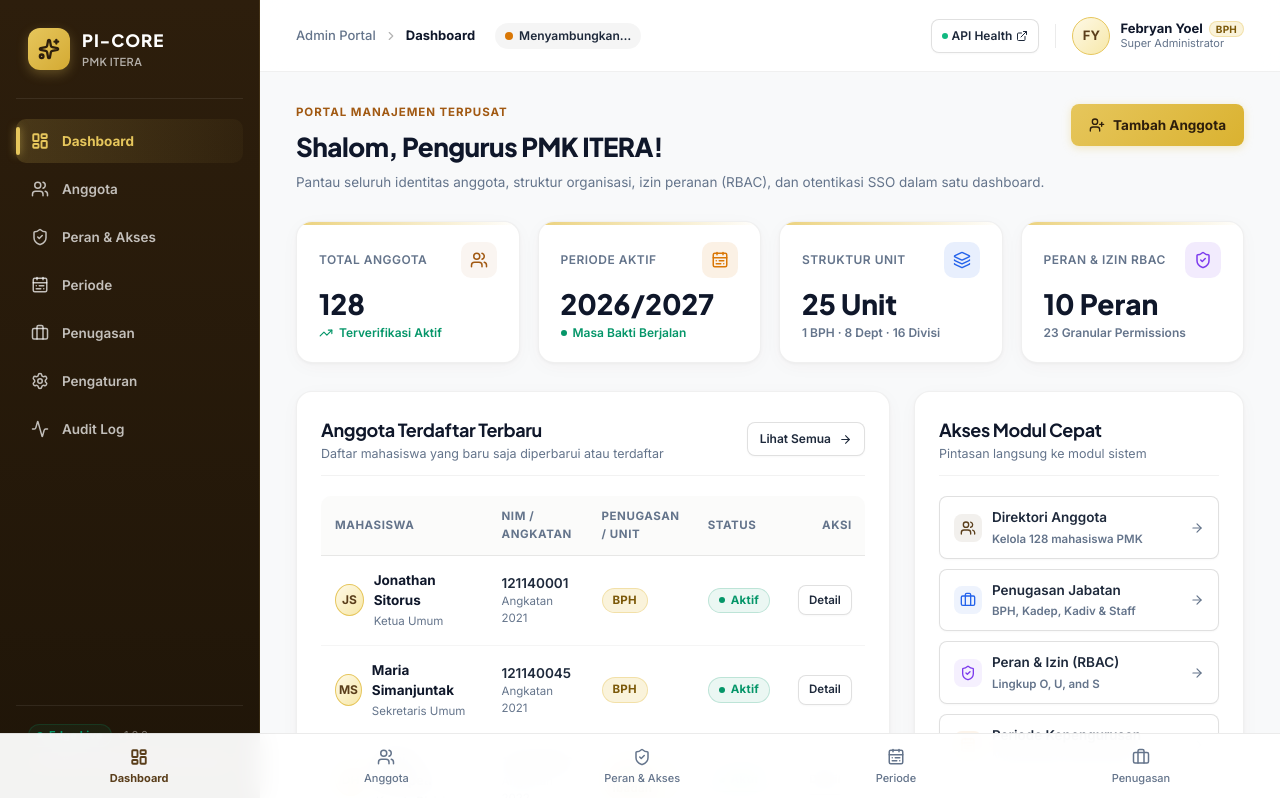
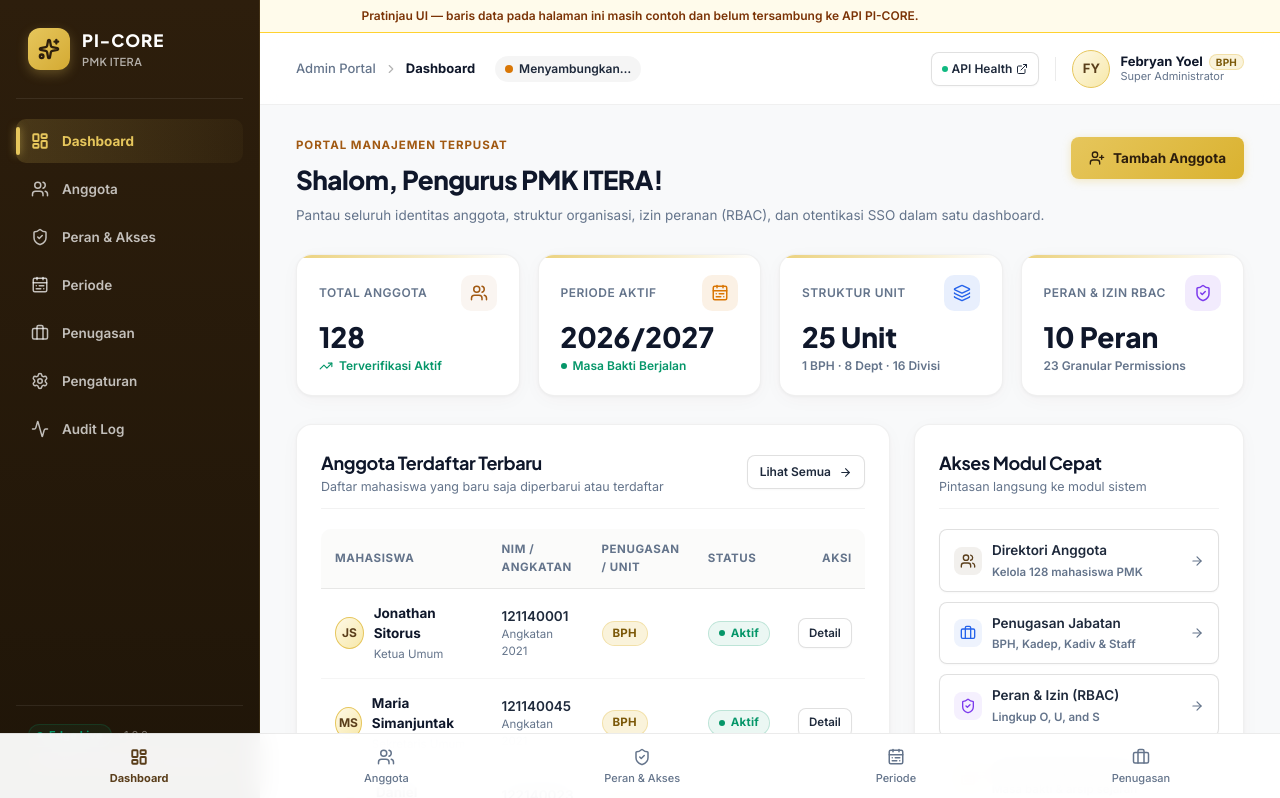
Before and after one commit to Persekutuan-Mahasiswa-Kristen-ITERA/pi-core, a Next.js app in the folder apps/web/: page / in a window 1280 px wide. Shown: the top 798 px of the page. Built offline with nearby package versions, Linux system fonts and the light colour scheme; no server answers.

Commit message:
fix(web): label the admin screens as a UI preview
Every page except Integrations renders sample rows and never calls the API, so the
dashboard showed invented members and NIMs as if they were the organization's. A
status strip now says so on every page until the screens are wired.

```diff
--- a/apps/web/src/app/layout.tsx
+++ b/apps/web/src/app/layout.tsx
@@ -25,7 +25,22 @@ export const metadata: Metadata = {
 export default function RootLayout({ children }: { children: ReactNode }): JSX.Element {
   return (
     <html lang="id" className={`${plusJakarta.variable} ${inter.variable}`}>
-      <body className="antialiased">{children}</body>
+      <body className="antialiased">
+        {/*
+          Every admin screen except Integrations still renders sample rows and never calls the API.
+          That is not cosmetic: the web and API Workers are separate `*.workers.dev` sites, and the
+          Better Auth session cookie is `SameSite=Lax`, so a cross-site XHR from this page cannot
+          carry it — `/api/v1/*` answers 401. Until the origin topology is settled (custom domain vs.
+          same-origin proxy; ADR pending) nobody should read these rows as real PMK data.
+        */}
+        <div
+          role="status"
+          className="border-b border-amber-300 bg-amber-50 px-4 py-2 text-center text-xs font-semibold text-amber-900"
+        >
+          Pratinjau UI — baris data pada halaman ini masih contoh dan belum tersambung ke API PI-CORE.
+        </div>
+        {children}
+      </body>
     </html>
   );
 }
```
